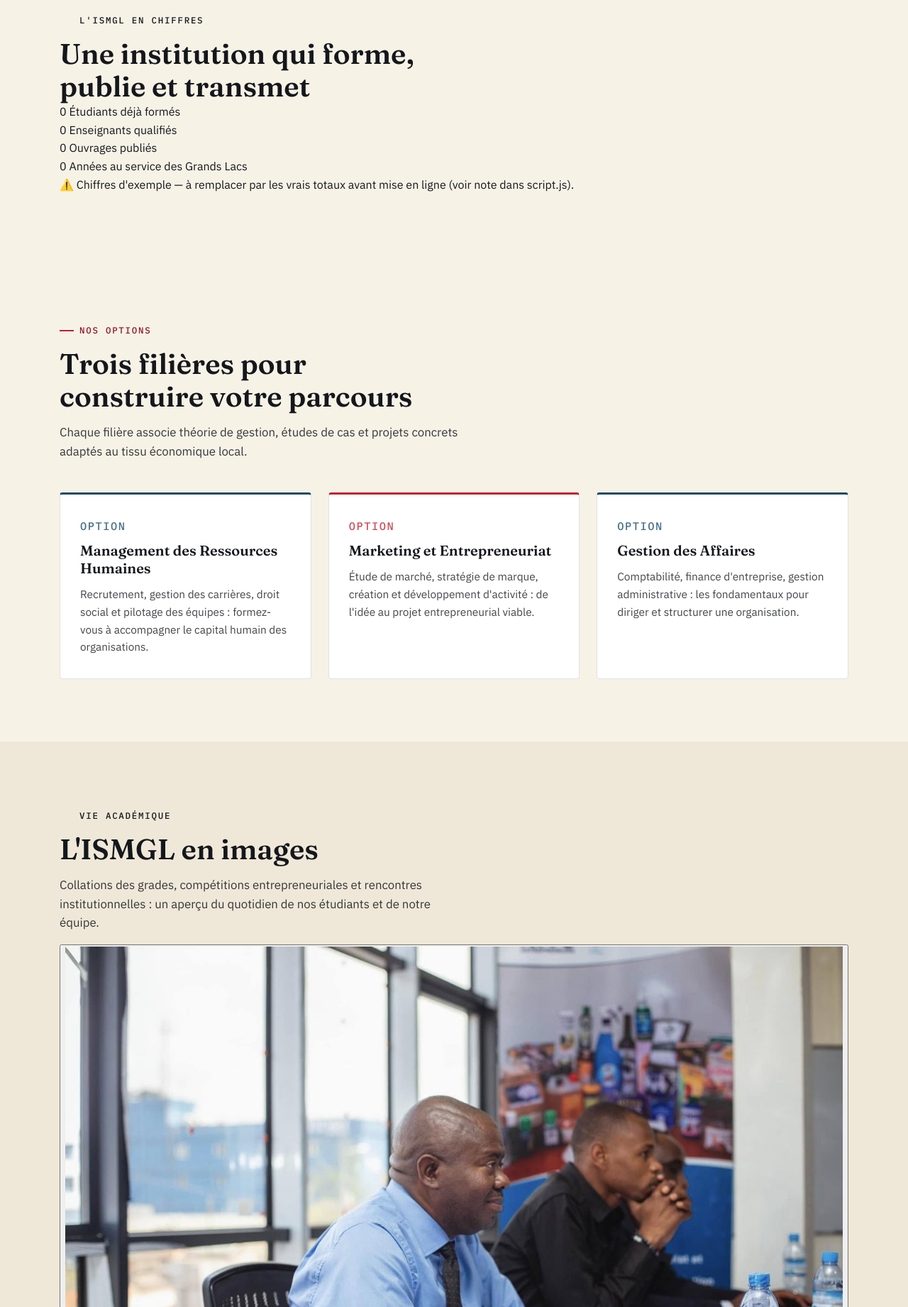
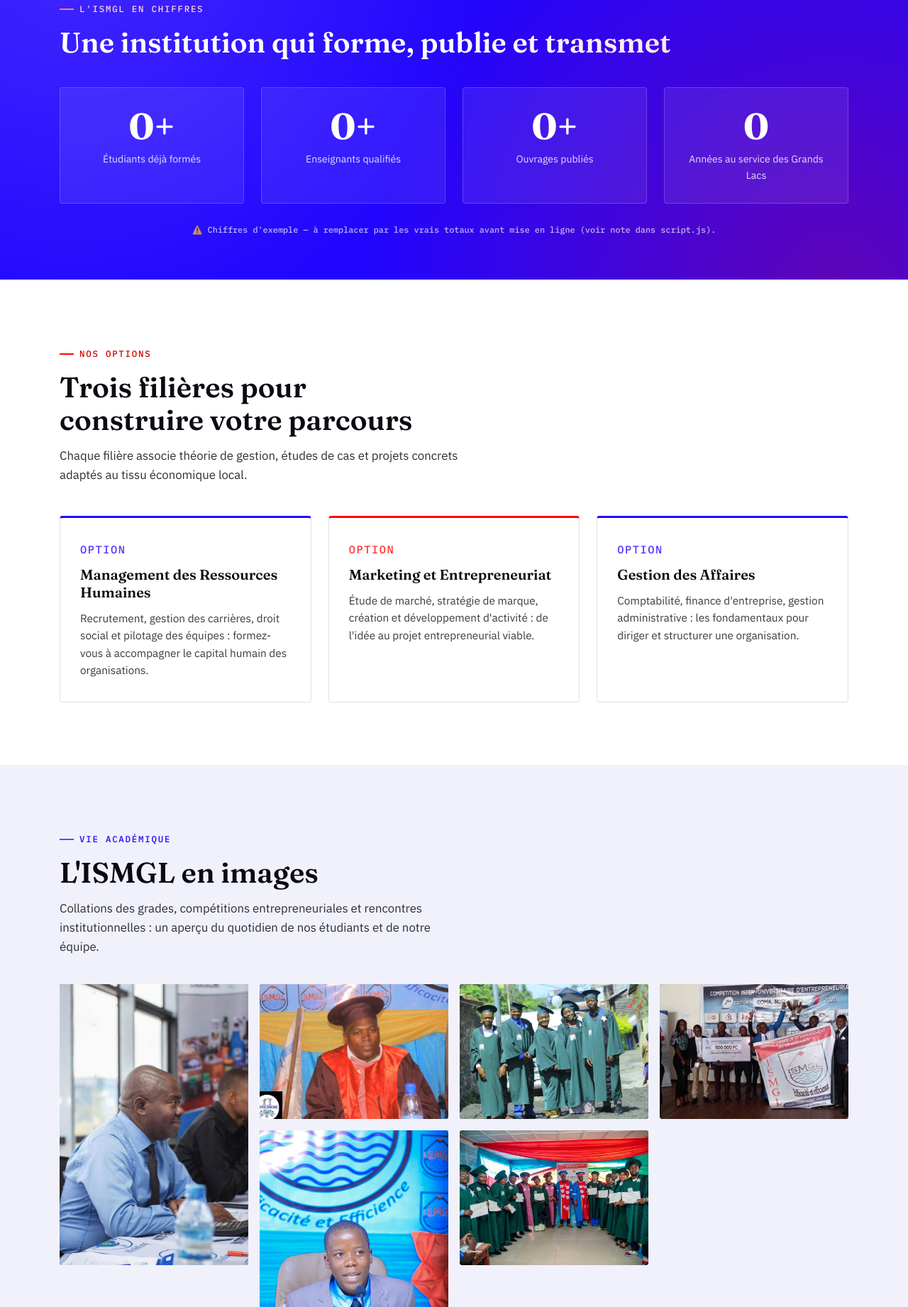
Before and after one commit to Imara-kabiona-abel/ISMGL, a plain HTML site: page index.html in a window 1280 px wide. Shown: the part 1629-3471 px from the top of the page at 71% size. Drawn offline with nearby package versions, Linux system fonts and the light colour scheme; files whose address does not match are found by name.

Commit message:
Update style.css

```diff
--- a/style.css
+++ b/style.css
@@ -4,18 +4,21 @@
    ========================================================================== */
 
 :root {
-  /* Couleurs */
-  --ink: #14171c;
-  --ink-soft: #1f242c;
-  --paper: #f7f2e6;
-  --paper-dim: #efe8d8;
+  /* Couleurs — identité ISMGL : bleu / rouge / blanc */
+  --ink: #0a0a12;
+  --ink-soft: #14141f;
+  --paper: #ffffff;
+  --paper-dim: #f1f1fb;
   --white: #ffffff;
-  --crimson: #c0202f;
-  --crimson-dark: #8c1620;
-  --lake: #1a4a68;
-  --lake-light: #3f7f9c;
-  --line: rgba(20, 23, 28, 0.12);
-  --line-on-ink: rgba(247, 242, 230, 0.16);
+  --blue: #2205fe;
+  --blue-dark: #1804c4;
+  --blue-tint: #eeecff;
+  --crimson: #ff0000;
+  --crimson-dark: #cc0000;
+  --lake: #2205fe;
+  --lake-light: #5c47ff;
+  --line: rgba(10, 10, 18, 0.12);
+  --line-on-ink: rgba(255, 255, 255, 0.14);
 
   /* Typographie */
   --font-display: "Fraunces", Georgia, serif;
@@ -94,13 +97,20 @@ p:last-child { margin-bottom: 0; }
   height: 2px;
   display: inline-block;
 }
-.eyebrow--crimson { color: var(--crimson-dark); }
-.eyebrow--crimson::before { background: var(--crimson); }
-.eyebrow--lake { color: var(--lake); }
-.eyebrow--lake::before { background: var(--lake-light); }
-.section--ink .eyebrow--lake { color: #8fc2d8; }
-.section--ink .eyebrow--crimson { color: #f0a2a9; }
-.section--ink .eyebrow--crimson::before { background: #e35462; }
+.eyebrow--crimson,
+.eyebrow--red { color: var(--crimson-dark); }
+.eyebrow--crimson::before,
+.eyebrow--red::before { background: var(--crimson); }
+.eyebrow--lake,
+.eyebrow--blue { color: var(--lake); }
+.eyebrow--lake::before,
+.eyebrow--blue::before { background: var(--lake-light); }
+.section--ink .eyebrow--lake,
+.section--ink .eyebrow--blue { color: #a99bff; }
+.section--ink .eyebrow--crimson,
+.section--ink .eyebrow--red { color: #ff8080; }
+.section--ink .eyebrow--crimson::before,
+.section--ink .eyebrow--red::before { background: #ff4d4d; }
 
 .section-title {
   font-size: clamp(1.7rem, 1.2rem + 1.8vw, 2.5rem);
@@ -521,6 +531,165 @@ p:last-child { margin-bottom: 0; }
   .contact-form { padding: 26px; }
 }
 
+/* ---------- Chiffres clés ---------- */
+.stats-section {
+  background: var(--blue);
+  color: var(--white);
+  padding-block: 72px 60px;
+  position: relative;
+  overflow: hidden;
+}
+.stats-section::before {
+  content: "";
+  position: absolute;
+  inset: -40% -10%;
+  background:
+    radial-gradient(circle at 15% 20%, rgba(255,255,255,0.14), transparent 40%),
+    radial-gradient(circle at 85% 80%, rgba(255,0,0,0.28), transparent 45%);
+  pointer-events: none;
+}
+.stats-section .eyebrow--red { color: #ffd0d0; }
+.stats-section .eyebrow--red::before { background: #ff6b6b; }
+.stats-section .section-title { color: var(--white); max-width: 32ch; }
+.stats-grid {
+  position: relative;
+  margin-top: 40px;
+  display: grid;
+  grid-template-columns: repeat(4, 1fr);
+  gap: 24px;
+}
+.stat-card {
+  padding: 28px 20px;
+  background: rgba(255, 255, 255, 0.08);
+  border: 1px solid rgba(255, 255, 255, 0.18);
+  border-radius: var(--radius);
+  text-align: center;
+  backdrop-filter: blur(2px);
+}
+.stat-number {
+  display: block;
+  font-family: var(--font-display);
+  font-size: clamp(2.2rem, 1.6rem + 2vw, 3.2rem);
+  font-weight: 700;
+  line-height: 1;
+  color: var(--white);
+}
+.stat-number::after { content: attr(data-suffix); }
+.stat-label {
+  display: block;
+  margin-top: 10px;
+  font-size: 0.88rem;
+  opacity: 0.85;
+}
+.stats-disclaimer {
+  position: relative;
+  margin-top: 28px;
+  font-family: var(--font-mono);
+  font-size: 0.74rem;
+  opacity: 0.7;
+  text-align: center;
+}
+
+@media (max-width: 860px) {
+  .stats-grid { grid-template-columns: repeat(2, 1fr); }
+}
+
+/* ---------- Galerie ---------- */
+.gallery-grid {
+  margin-top: 40px;
+  display: grid;
+  grid-template-columns: repeat(4, 1fr);
+  grid-auto-rows: 190px;
+  gap: 16px;
+}
+.gallery-item {
+  position: relative;
+  grid-row: span 1;
+  border: none;
+  padding: 0;
+  margin: 0;
+  border-radius: var(--radius);
+  overflow: hidden;
+  cursor: zoom-in;
+  background: var(--ink);
+}
+.gallery-item--tall { grid-row: span 2; }
+.gallery-item img {
+  width: 100%;
+  height: 100%;
+  object-fit: cover;
+  transition: transform 0.5s ease, filter 0.4s ease;
+}
+.gallery-item:hover img,
+.gallery-item:focus-visible img {
+  transform: scale(1.08);
+  filter: saturate(1.15);
+}
+.gallery-overlay {
+  position: absolute;
+  inset: auto 0 0 0;
+  padding: 14px 16px 12px;
+  font-size: 0.82rem;
+  font-weight: 600;
+  color: var(--white);
+  text-align: left;
+  background: linear-gradient(0deg, rgba(10, 10, 18, 0.88) 0%, rgba(10, 10, 18, 0) 100%);
+  transform: translateY(100%);
+  transition: transform 0.3s ease;
+}
+.gallery-item:hover .gallery-overlay,
+.gallery-item:focus-visible .gallery-overlay {
+  transform: translateY(0);
+}
+
+@media (max-width: 860px) {
+  .gallery-grid { grid-template-columns: repeat(2, 1fr); grid-auto-rows: 170px; }
+  .gallery-item--tall { grid-row: span 2; }
+}
+
+/* ---------- Lightbox ---------- */
+.lightbox {
+  position: fixed;
+  inset: 0;
+  z-index: 300;
+  background: rgba(10, 10, 18, 0.94);
+  display: flex;
+  align-items: center;
+  justify-content: center;
+  padding: 40px;
+}
+.lightbox[hidden] { display: none; }
+.lightbox-figure { max-width: 900px; margin: 0; }
+.lightbox-figure img {
+  max-width: 100%;
+  max-height: 74vh;
+  border-radius: var(--radius);
+  display: block;
+  margin-inline: auto;
+}
+.lightbox-figure figcaption {
+  color: var(--white);
+  text-align: center;
+  margin-top: 16px;
+  font-size: 0.92rem;
+  opacity: 0.85;
+}
+.lightbox-close {
+  position: absolute;
+  top: 24px;
+  right: 28px;
+  width: 44px;
+  height: 44px;
+  border-radius: 50%;
+  border: 1px solid rgba(255, 255, 255, 0.3);
+  background: rgba(255, 255, 255, 0.08);
+  color: var(--white);
+  font-size: 1.6rem;
+  line-height: 1;
+  cursor: pointer;
+}
+.lightbox-close:hover { background: var(--crimson); border-color: var(--crimson); }
+
 /* ---------- Footer ---------- */
 .site-footer {
   background: var(--ink-soft);
```
